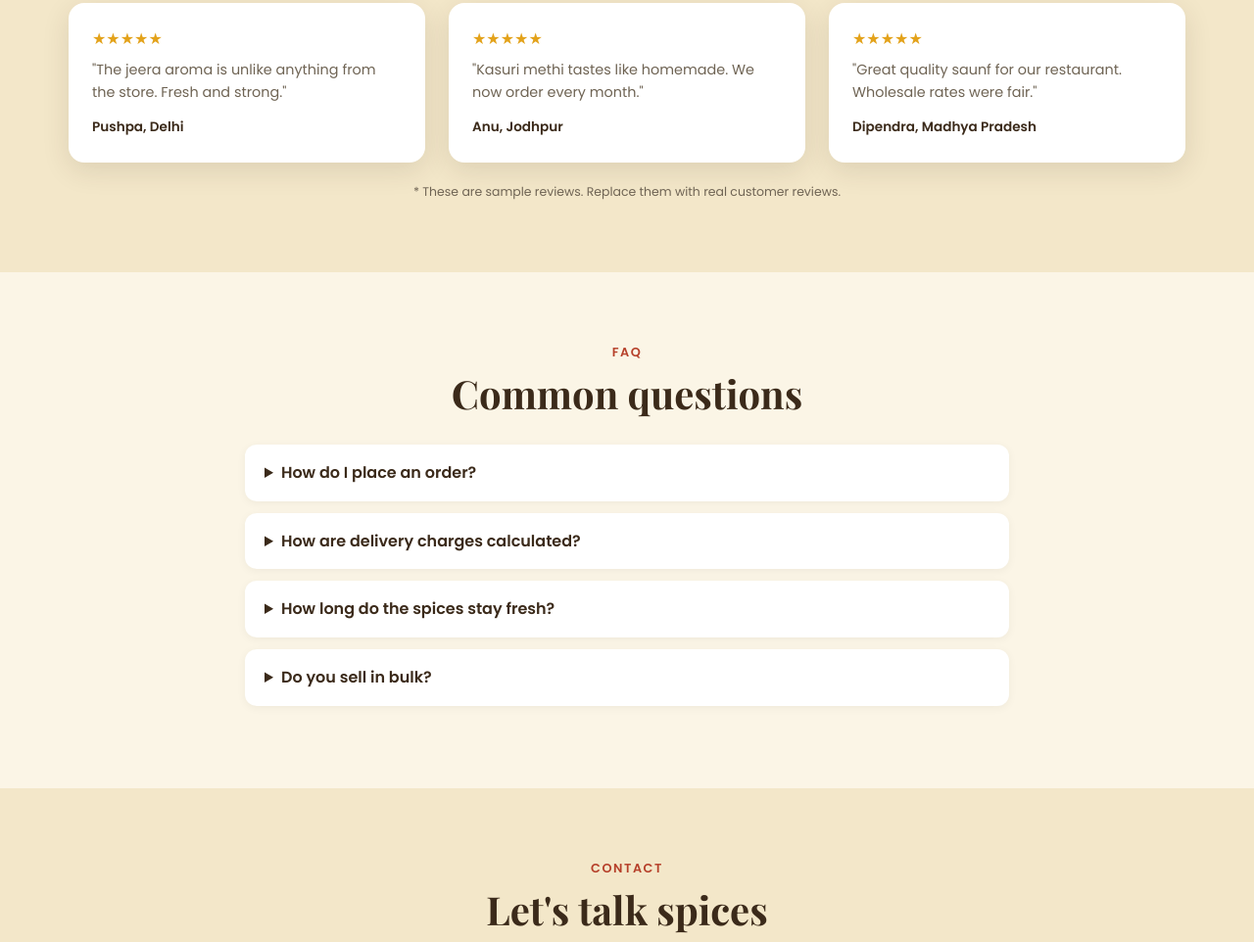
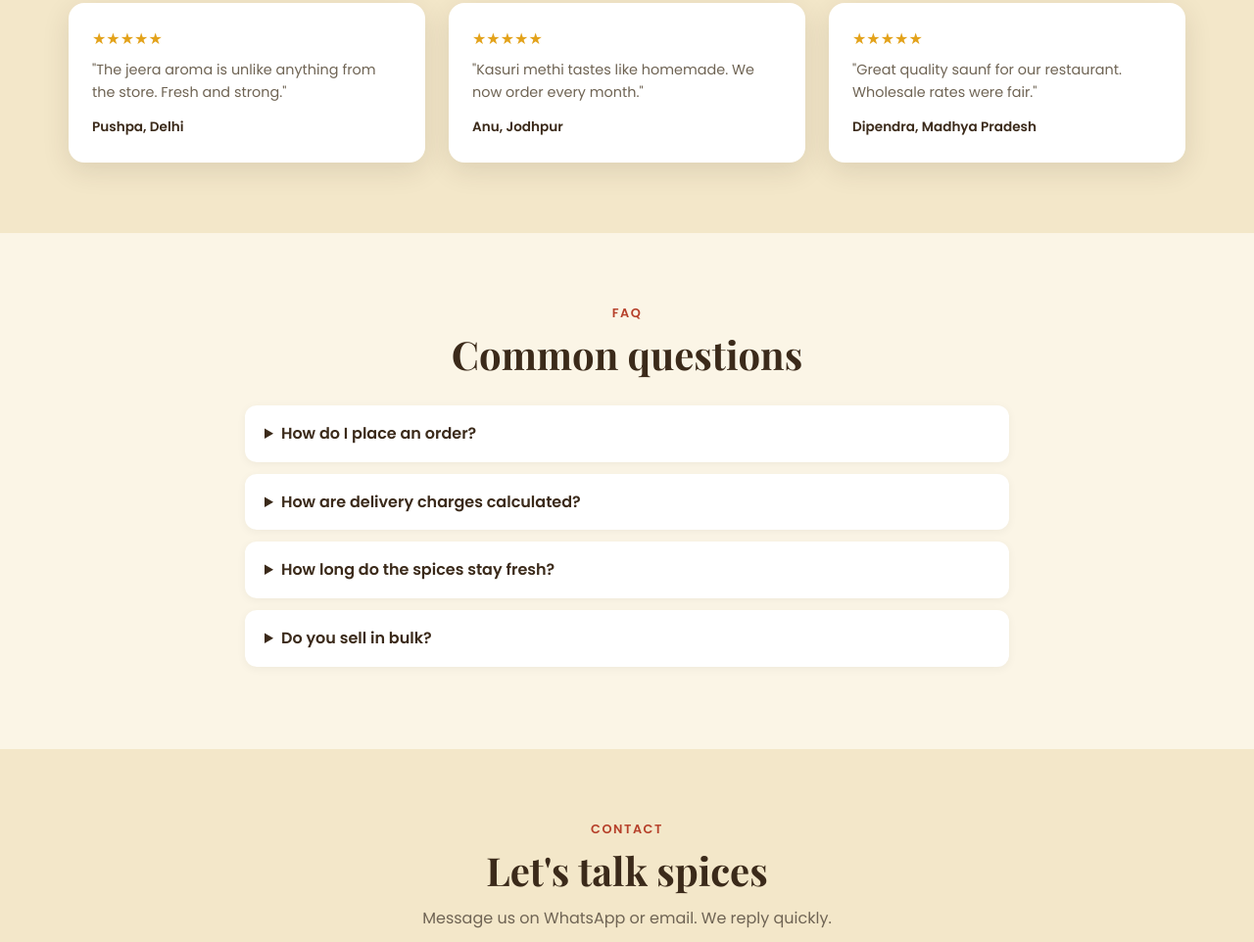
Before and after one commit to kiranjajra/Marudhara, a plain HTML site: page index.html in a window 1280 px wide. Shown: the part 3902-4864 px from the top of the page at 98% size. Drawn offline with nearby package versions, Linux system fonts and the light colour scheme.

Commit message:
Update index.html
sample comment removed for reviews

```diff
--- a/index.html
+++ b/index.html
@@ -497,7 +497,6 @@ footer a.foot-logo{opacity:1}
       <div class="quote"><div class="stars">★★★★★</div><p data-i18n="r2">"Kasuri methi tastes like homemade. We now order every month."</p><b>Anu, Jodhpur</b></div>
       <div class="quote"><div class="stars">★★★★★</div><p data-i18n="r3">"Great quality saunf for our restaurant. Wholesale rates were fair."</p><b>Dipendra, Madhya Pradesh</b></div>
     </div>
-    <p class="note" data-i18n="r_note">* These are sample reviews. Replace them with real customer reviews.</p>
   </div>
 </section>
 
```
